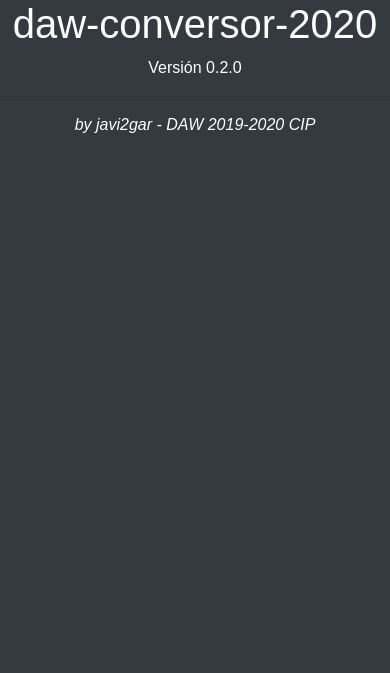
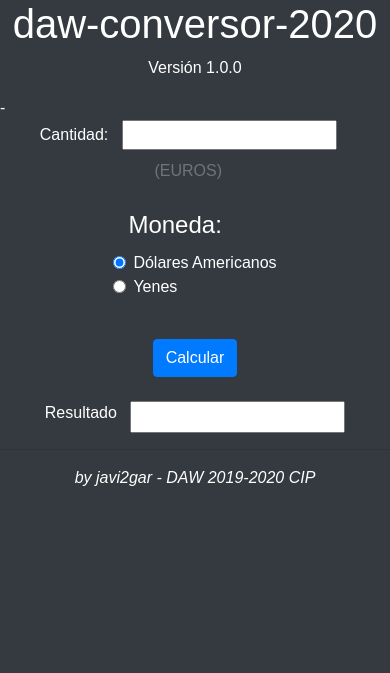
Before and after one commit to javi2gar/daw-conversor-2020, a PHP site: page / in a window 390 px wide. Shown: the top 673 px of the page. Before the commit the page ends 133 px from the top, so only its background shows below. Run offline with PHP 8.4, Linux system fonts and the light colour scheme; data that the repository does not hold is empty.

Commit message:
Se realizan cambios en la rama master

```diff
--- a/composer.json
+++ b/composer.json
@@ -1,7 +1,7 @@
 {
     "name": "vendor-javi2gar/daw-conversor-2020",
     "description": "Testing of web application deployment course - DevOps (CIP_DAW_DPL) !",
-    "version": "0.3.0",
+    "version": "1.0.0",
     "type": "test",
     "homepage": "http://www.vernedevelop.com",
     "time": "2020-02-17 18:00:00",
--- a/src/Conversor.php
+++ b/src/Conversor.php
@@ -36,17 +36,15 @@ class Conversor
     public $dolar = 1.0835;
     public $yen = 119.05;
 
-    public function eurosADolares($euro,$dolar)
+    public function eurosADolares($euro)
     {
         $this->euro= $euro;
-        $this->dolar= $dolar;
-        return $dolar * $euro;
+        return $this->dolar* $euro;
     }
 
-    public function eurosAYenes($euro,$yen)
+    public function eurosAYenes($euro)
     {
         $this->euro= $euro;
-        $this->yen= $yen;
-        return $yen * $euro;
+        return $this->yen * $euro;
     }
 }
--- a/src/index.php
+++ b/src/index.php
@@ -1,3 +1,37 @@
+<?php
+
+
+namespace Src ;
+
+require('../vendor/autoload.php');
+
+include_once 'Conversor.php';
+
+
+$conversor = new Conversor();
+$euro = 0;
+
+try {
+    if (isset($_POST['btnCalcular']) || !empty($_POST['btnCalcular'])) {
+        $num1 = $_POST["euros"];
+        $operacion = $_POST["opcion"];
+
+        switch ($operacion) {
+            case "dolar":
+                $resultado = $conversor->eurosADolares($euro);
+                break;
+            case "yen":
+                $resultado = $conversor->eurosAYenes($euro);
+                break;
+            default:
+                $resultado = "ERR";
+        }
+    }
+} catch (Exception $e) {
+    $resultado = $e->getMessage();
+}
+?>
+
 <!doctype html>
 <html lang="en">
   <head>
@@ -12,8 +46,49 @@
   </head>
   <body>
     <h1 class="text-center">daw-conversor-2020</h1>
-    <p class="text-center">Versión 0.2.0</p>
-
+    <p class="text-center">Versión 1.0.0</p>
+    -
+    <div class="container-sm d-flex justify-content-center">
+        <form method="post" action="<?php $_SERVER["PHP_SELF"] ?>">
+            <div class="form-row">
+                <div class="form-group">
+                    <div class="col px-md-6">
+                        <label class="text-center"for="euros">Cantidad: &nbsp</label>
+                        <input class="input-text" type="text" id="euros" name ="euros" aria-describedby="euros" required>
+                        <label id="eurosHelp" class="form-text text-muted text-center">(EUROS)</label>
+                    </div>
+                </div>
+            </div>
+            <div class="container-sm d-flex justify-content-center">
+                <fieldset class="form-group">
+                    <legend class="raw-form-label col-sm-2 pt-0">Moneda:</legend>
+                    <div class="raw-sm-10">
+                        <div class="form-check">
+                            <input class="form-check-input" type="radio" name="opcion" id="dolar" value="dolar" checked>
+                            <label class="form-check-label" for="dolar">
+                            Dólares Americanos
+                            </label>
+                        </div>
+                        <div class="form-check">
+                            <input class="form-check-input" type="radio" name="opcion" id="yen" value="yen">
+                            <label class="form-check-label" for="yen">
+                            Yenes
+                        </label>
+                        </div>
+                    </div>
+                </fieldset>
+            </div>
+            <br>
+            <div class="container-sm d-flex justify-content-center">
+                <button type="submit" class="btn btn-primary" name="btnCalcular">Calcular</button>
+            </div>
+            <br>
+            <div class="container-sm d-flex justify-content-center">
+                <label class="text-center"for="resultado">Resultado &nbsp&nbsp</label>
+                <input class="input-text" type="text" id="resultado" aria-describedby="resultado" value="<?php echo $resultado ?>" >
+            </div>
+        </form>
+    </div>
 
     <!-- Optional JavaScript -->
     <!-- jQuery first, then Popper.js, then Bootstrap JS -->
```
Also changed, not shown: .travis.yml.
